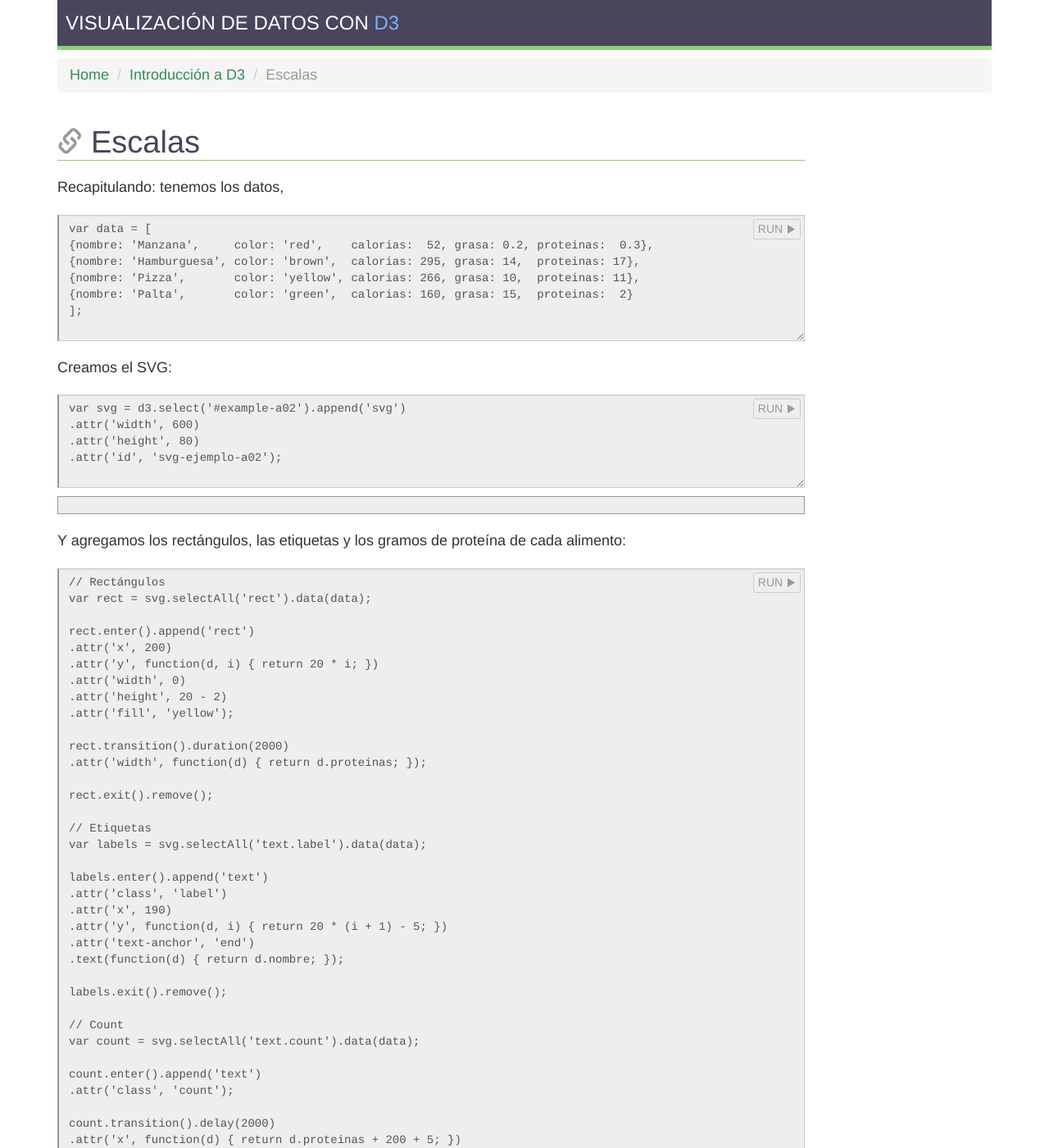
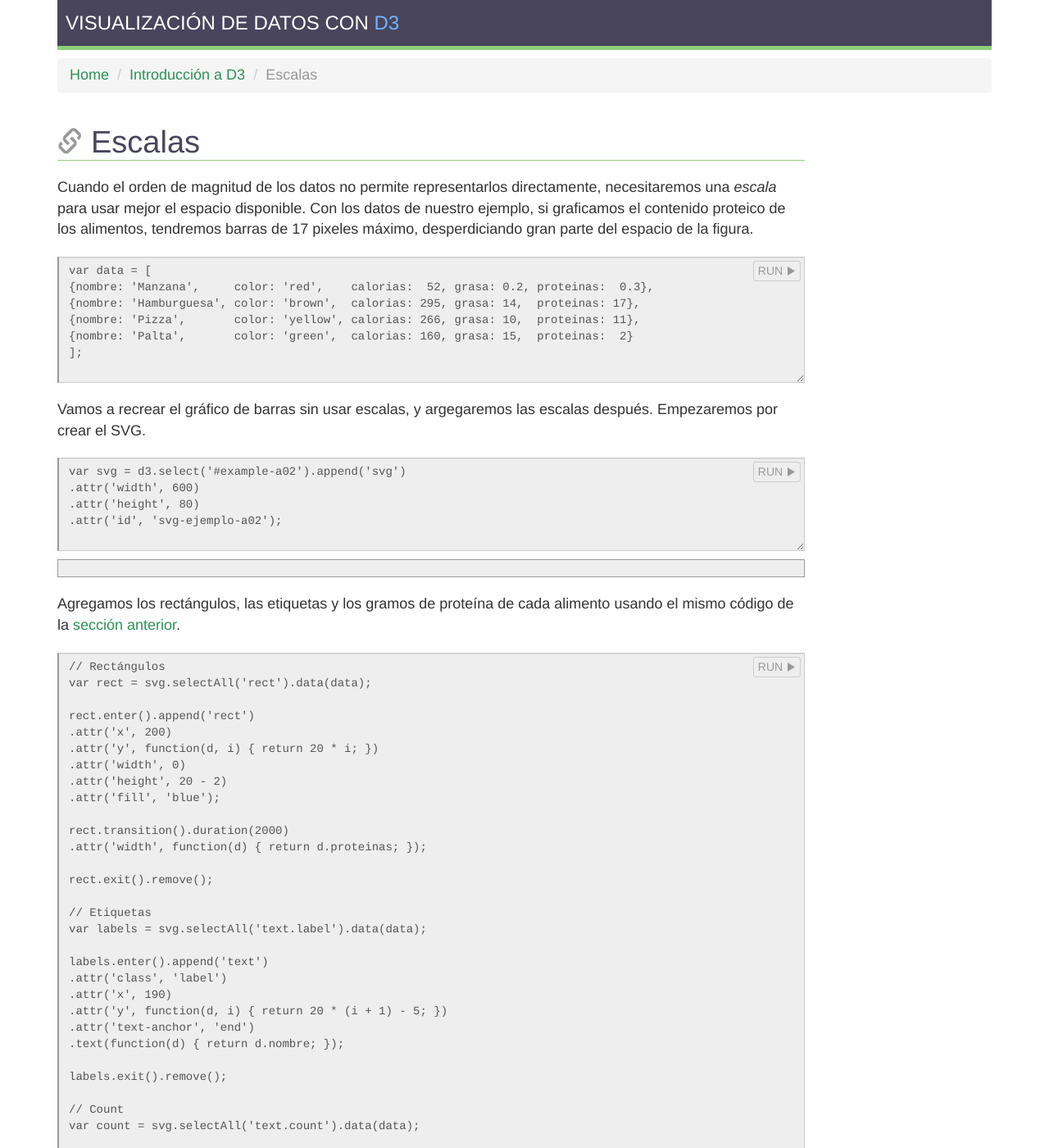
Before and after one commit to masegalab/curso-d3-basico, a Jekyll site: the page built from pages/escalas.md, in a window 1280 px wide and 1400 px high. Shown: the whole window at 82% size. Built offline with Jekyll 4.4.1, drawn with Linux system fonts in a browser that asks for light colours; Markdown is read by kramdown in place of the engine named in the settings; some of the changed text lies outside the part shown.

Commit message:
Minor fixes

```diff
--- a/pages/escalas.md
+++ b/pages/escalas.md
@@ -12,7 +12,7 @@
     title: Ejes
 ---
 
-Recapitulando: tenemos los datos,
+Cuando el orden de magnitud de los datos no permite representarlos directamente, necesitaremos una _escala_ para usar mejor el espacio disponible. Con los datos de nuestro ejemplo, si graficamos el contenido proteico de los alimentos, tendremos barras de 17 pixeles máximo, desperdiciando gran parte del espacio de la figura.
 
 <div class="runnable" id="code-a01">
     <textarea class="form-control">
@@ -26,7 +26,7 @@
 </div>
 <script>runnable().source('#code-a01').target('#example-a02').init();</script>
 
-Creamos el SVG:
+Vamos a recrear el gráfico de barras sin usar escalas, y argegaremos las escalas después. Empezaremos por crear el SVG.
 
 <div class="runnable" id="code-a02">
     <textarea class="form-control">
@@ -42,7 +42,7 @@
     <div id="example-a02"></div>
 </div>
 
-Y agregamos los rectángulos, las etiquetas y los gramos de proteína de cada alimento:
+Agregamos los rectángulos, las etiquetas y los gramos de proteína de cada alimento usando el mismo código de la [sección anterior]({{site.baseurl}}/{{page.prev.url}}).
 
 <div class="runnable" id="code-a03">
     <textarea class="form-control">
@@ -92,7 +92,7 @@
 <script>runnable().source('#code-a03').target('#example-a02').init();</script>
 
 
-### Escalas
+### Agregando la Escala
 
 <div class="ejemplo">
   <svg height="80px">
@@ -140,7 +140,9 @@
 </div>
 <script>runnable().source('#code-b02').init();</script>
 
-## Actualizando nuestro ejemplo
+### Actualizando nuestro ejemplo
+
+Ahora crearemos una escala para nuestro gráfico de barras, y reemplazaremos el código correspondiente.
 
 <div class="runnable" id="code-b03">
     <textarea class="form-control">
@@ -204,7 +206,7 @@
 </div>
 <script>runnable().source('#code-b04').init();</script>
 
-Notar que necesitamos dejar espacio para la etiqueta de los gramos de proteína del valor máximo. Vamos a redefinir la escala, cambiando el rango a `[0, 360]`.
+Notar que necesitamos dejar espacio para la etiqueta de los gramos de proteína del valor máximo. Vamos a redefinir la escala, cambiando el rango a `[0, 360]`. Si volvemos a ejecutar el código que actualiza las barras, totas las etiquetas serán visibles.
 
 <div class="runnable" id="code-b05">
     <textarea class="form-control">
```
Also changed, not shown: other parts of pages/escalas.md (+2 -3 lines), pages/ejes.md (+2 -2 lines).
